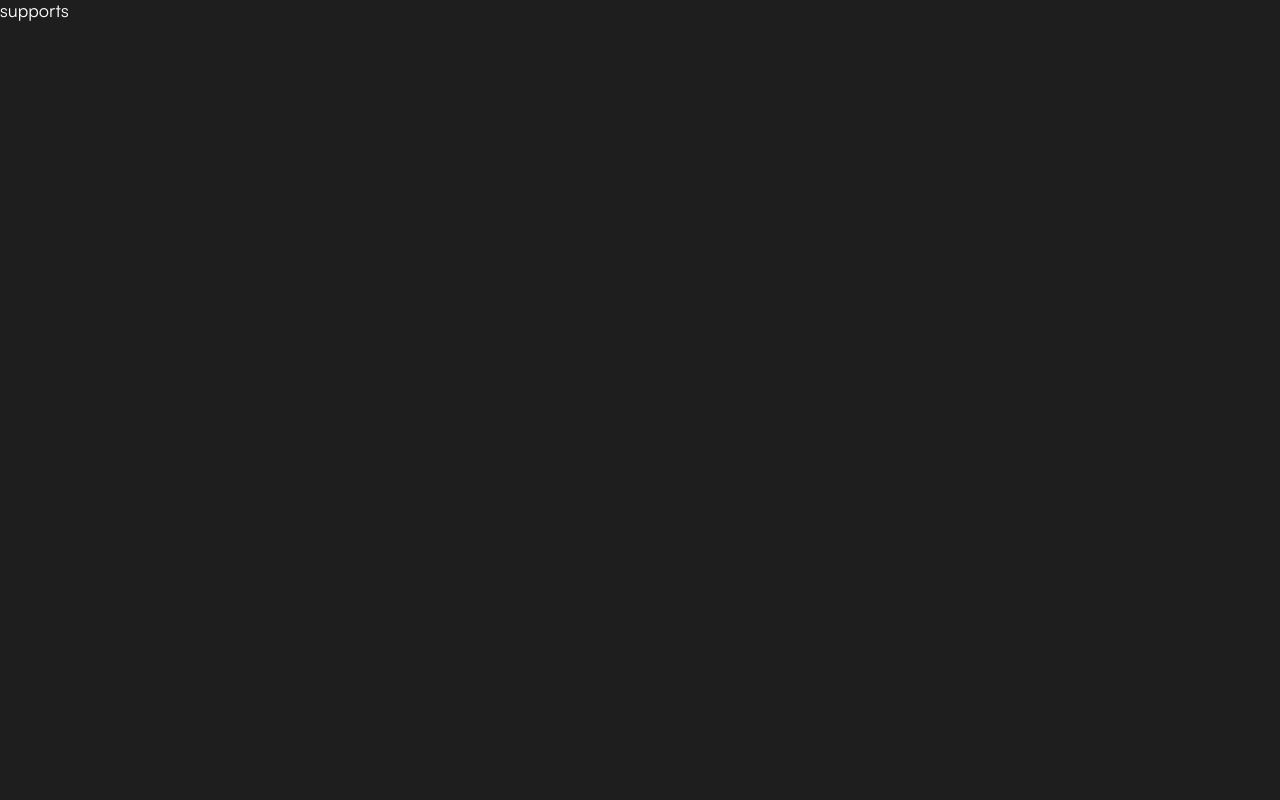
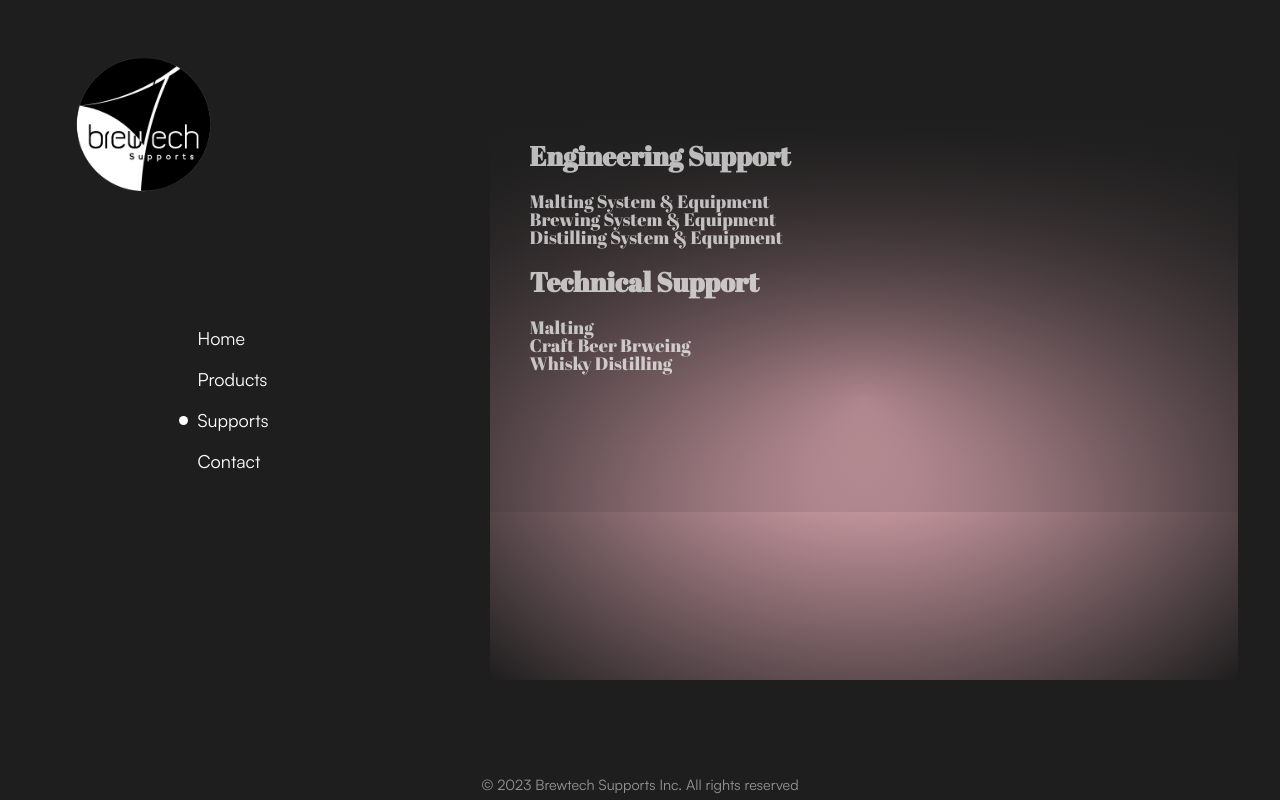
Before and after one commit to Aska62/brewtech_hp, a React (Create React App) app: page /supports in a window 1280 px wide. Built offline with nearby package versions, Linux system fonts and the light colour scheme.

Commit message:
addes supports page

```diff
--- a/src/index.css
+++ b/src/index.css
@@ -21,7 +21,9 @@ a {
   color: #fff;
   text-decoration: none;
 }
-
+li {
+  list-style-type: none;
+}
 /* Navbar */
 .navbar {
   width: 35vw;
@@ -102,7 +104,27 @@ footer {
   line-height: 1.8rem;
   color: rgb(150, 150, 150);
 }
-
+.image-container {
+  width: 90%;
+  height: 70%;
+  position: relative;
+  background-color: pink;
+}
+.image-box {
+  width: 100%;
+  height: 100%;
+  background-size: cover;
+  background-position: center;
+  position: absolute;
+  top: 0;
+}
+.copy-container {
+  width: 100%;
+  height: 70%;
+  position: absolute;
+  top: 0;
+  background: linear-gradient( rgba(30, 30, 30, 1), rgba(30, 30, 30, .1));
+}
 
 @keyframes fadeInAnimation {
   0% {
@@ -137,3 +159,4 @@ footer {
 
 @import url('./styles/pages/home.css');
 @import url('./styles/pages/products.css');
+@import url('./styles/pages/supports.css');
--- a/src/pages/Products.jsx
+++ b/src/pages/Products.jsx
@@ -1,4 +1,3 @@
-import { useState, useEffect } from "react";
 import Navbar from "../components/Navbar";
 import Footer from "../components/Footer";
 
@@ -8,14 +7,14 @@ function Products() {
       <Navbar currentPage={'products'} />
 
       <main className="main">
-        <div className="products-image-container">
+        <div className="image-container">
           <div className="image-cover image-cover_products">
-            <div className="products-copy-container">
+            <div className="copy-container">
               <p className="products-copy" id="products-copy_1"><span>Malting Garage </span><br />- Ibaraki, Japan</p>
-              <p className="products-copy" id="products-copy_2">Lots of great things are produced in a garage.</p>
+              <p className="products-copy" id="products-copy_2">Lots of great things are <br />produced in a garage.</p>
             </div>
           </div>
-          <div className="garage_image"></div>
+          <div className="image-box image-container_garage"></div>
         </div>
         <table className="table_products">
           <thead>
--- a/src/pages/Supports.jsx
+++ b/src/pages/Supports.jsx
@@ -1,7 +1,35 @@
+import Navbar from "../components/Navbar";
+import Footer from "../components/Footer";
 
 function Supports() {
   return (
-    <div>supports</div>
+    <>
+    <Navbar currentPage={'supports'} />
+
+    <main className="main">
+      <div className="image-container">
+        <div className="image-cover image-cover_products">
+          <div className="copy-container copy-container_supports">
+            <ul>
+              <h2>Engineering Support</h2>
+              <li>Malting System & Equipment</li>
+              <li>Brewing System & Equipment</li>
+              <li>Distilling System & Equipment</li>
+            </ul>
+            <ul>
+              <h2>Technical Support</h2>
+              <li>Malting</li>
+              <li>Craft Beer Brweing</li>
+              <li>Whisky Distilling</li>
+            </ul>
+          </div>
+        </div>
+        <div className="image-box image-box_supports"></div>
+      </div>
+    </main>
+
+      <Footer/>
+    </>
   )
 }
 
--- /dev/null
+++ b/src/styles/pages/supports.css
@@ -0,0 +1,17 @@
+.image-box_supports {
+  background-image: url("../../assets/images/image_1.png");
+}
+.copy-container_supports {
+  font-family: satoshi-reg;
+  text-align: left;
+  height: 100%;
+}
+.copy-container_supports h2 {
+  font-size: 1.6rem;
+  line-height: 1;
+}
+.copy-container_supports li {
+  font-size: 1.4rem;
+  line-height: 1.5;
+  margin-left: 1rem;
+}
```
Also changed, not shown: src/styles/pages/products.css (+8 -23 lines), src/assets/images/image_2.jpg (added), 1 other file (tests, documents, lock files or other folders).
